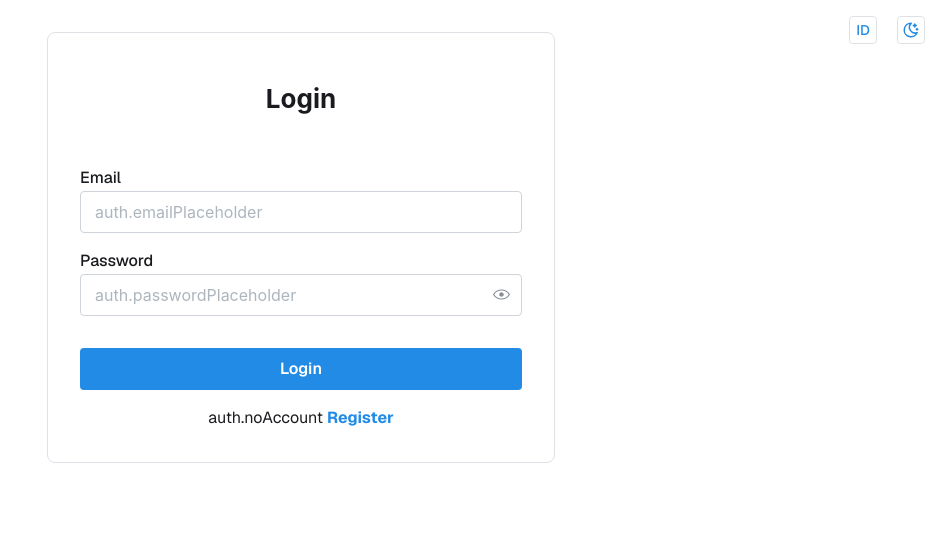
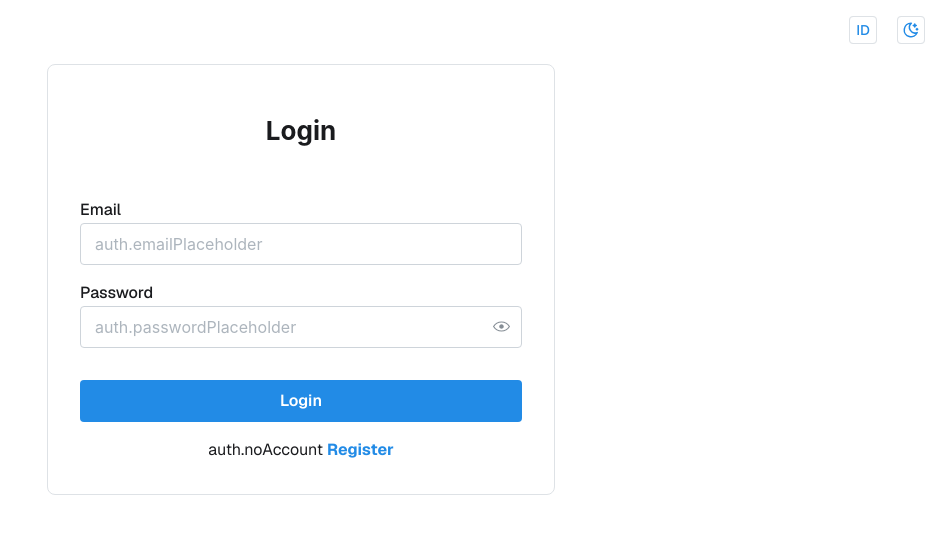
Before and after one commit to misbakhul29/my-notes, a Next.js app: page /login in a window 1280 px wide. Shown: the top 534 px of the page, without its empty margins (339-1280 px from the left). Built offline with nearby package versions, Linux system fonts and the light colour scheme.

Commit message:
'add-container-to-layout.tsx'

```diff
--- a/app/layout.tsx
+++ b/app/layout.tsx
@@ -1,6 +1,6 @@
 import '@mantine/core/styles.css';
 import '@mantine/notifications/styles.css';
-import { MantineProvider, createTheme } from '@mantine/core';
+import { Container, Group, MantineProvider, createTheme } from '@mantine/core';
 import { Notifications } from '@mantine/notifications';
 import type { Metadata } from "next";
 import { Geist, Geist_Mono } from "next/font/google";
@@ -71,7 +71,13 @@ export default function RootLayout({
               defaultColorScheme="light"
             >
               <Notifications />
-              {children}
+              <Container size="lg" py="md">
+                <Group justify="flex-end" mb="md">
+                  <LanguageToggle />
+                  <ActionToggle />
+                </Group>
+                {children}
+              </Container>
               <ActionToggle />
               <LanguageToggle />
             </MantineProvider>
```
